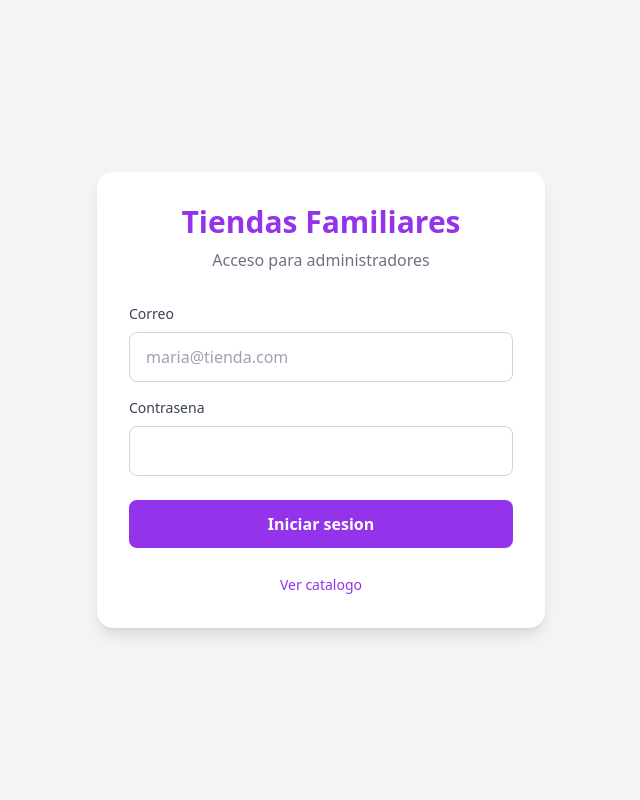
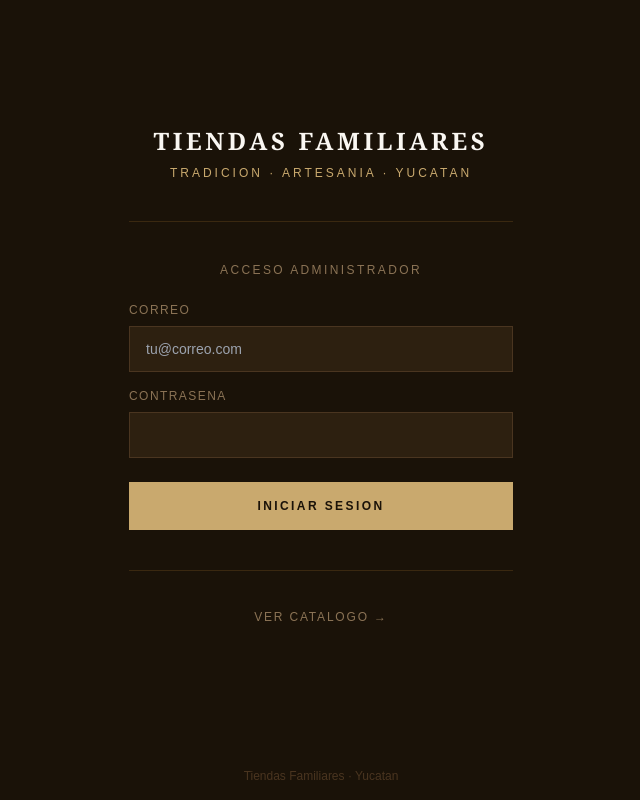
Before and after one commit to dcsworkout/proyecto-ecommerce, a Nuxt app in the folder frontend/: page /login in a window 1280 px wide. Shown: the whole page, without its empty margins (319-959 px from the left). Built offline with nearby package versions, Linux system fonts and the light colour scheme; no server answers.

Commit message:
Login page luxury rebrand - dark theme with gold accents

```diff
--- a/frontend/app/pages/login.vue
+++ b/frontend/app/pages/login.vue
@@ -1,33 +1,54 @@
 <template>
-  <div class="min-h-screen bg-gray-100 flex items-center justify-center">
-    <div class="bg-white rounded-2xl shadow-lg p-8 w-full max-w-md">
-      <div class="text-center mb-8">
-        <h1 class="text-3xl font-bold text-purple-600">Tiendas Familiares</h1>
-        <p class="text-gray-500 mt-2">Acceso para administradores</p>
+  <div class="min-h-screen flex flex-col" style="background: #1A1208;">
+    <div class="flex-1 flex items-center justify-center p-6">
+      <div class="w-full max-w-sm">
+        <div class="text-center mb-10">
+          <h1 class="text-2xl font-bold tracking-widest uppercase mb-2" style="color: #FAF7F2; font-family: Georgia, serif; letter-spacing: 0.15em;">TIENDAS FAMILIARES</h1>
+          <p class="text-xs tracking-widest uppercase" style="color: #C9A96E; font-family: sans-serif; letter-spacing: 0.25em;">TRADICION · ARTESANIA · YUCATAN</p>
         </div>
-      <div v-if="error" class="bg-red-50 border border-red-200 text-red-700 px-4 py-3 rounded-lg mb-6">
+
+        <div style="border-top: 1px solid #3A2810; border-bottom: 1px solid #3A2810; padding: 2.5rem 0; margin-bottom: 2rem;">
+          <p class="text-xs tracking-widest uppercase text-center mb-6" style="color: #8B7355; font-family: sans-serif; letter-spacing: 0.2em;">Acceso Administrador</p>
+
+          <div v-if="error" class="mb-4 px-4 py-3 text-sm text-center" style="background: #2D1A0E; color: #E8A87C; font-family: sans-serif; border: 1px solid #5C3010;">
             {{ error }}
           </div>
-      <form @submit.prevent="handleLogin">
+
           <div class="mb-4">
-          <label class="block text-sm font-medium text-gray-700 mb-2">Correo</label>
-          <input v-model="email" type="email" required placeholder="maria@tienda.com"
-            class="w-full px-4 py-3 border border-gray-300 rounded-lg focus:ring-2 focus:ring-purple-500 outline-none" />
+            <label class="block text-xs tracking-widest uppercase mb-2" style="color: #8B7355; font-family: sans-serif; letter-spacing: 0.12em;">Correo</label>
+            <input v-model="email" type="email" required placeholder="tu@correo.com"
+              class="w-full px-4 py-3 text-sm focus:outline-none"
+              style="background: #2D2010; border: 1px solid #4A3520; color: #FAF7F2; font-family: sans-serif;"
+              @keyup.enter="handleLogin" />
           </div>
+
           <div class="mb-6">
-          <label class="block text-sm font-medium text-gray-700 mb-2">Contrasena</label>
+            <label class="block text-xs tracking-widest uppercase mb-2" style="color: #8B7355; font-family: sans-serif; letter-spacing: 0.12em;">Contrasena</label>
             <input v-model="password" type="password" required
-            class="w-full px-4 py-3 border border-gray-300 rounded-lg focus:ring-2 focus:ring-purple-500 outline-none" />
+              class="w-full px-4 py-3 text-sm focus:outline-none"
+              style="background: #2D2010; border: 1px solid #4A3520; color: #FAF7F2; font-family: sans-serif;"
+              @keyup.enter="handleLogin" />
           </div>
-        <button type="submit" :disabled="loading"
-          class="w-full bg-purple-600 text-white py-3 rounded-lg font-semibold hover:bg-purple-700 disabled:opacity-50">
-          {{ loading ? 'Cargando...' : 'Iniciar sesion' }}
+
+          <button @click="handleLogin" :disabled="loading"
+            class="w-full py-4 text-xs tracking-widest uppercase transition disabled:opacity-50 active:scale-95"
+            style="background: #C9A96E; color: #1A1208; font-family: sans-serif; letter-spacing: 0.2em; font-weight: 600;">
+            {{ loading ? 'Iniciando...' : 'Iniciar Sesion' }}
           </button>
-      </form>
-      <div class="mt-6 text-center">
-        <a href="/" class="text-sm text-purple-600 hover:underline">Ver catalogo</a>
+        </div>
+
+        <div class="text-center">
+          <a href="/" class="text-xs tracking-widest uppercase transition hover:text-amber-400"
+            style="color: #8B7355; font-family: sans-serif; letter-spacing: 0.15em;">
+            Ver Catalogo →
+          </a>
         </div>
       </div>
+    </div>
+
+    <footer class="text-center py-4">
+      <p class="text-xs" style="color: #4A3520; font-family: sans-serif;">Tiendas Familiares · Yucatan</p>
+    </footer>
   </div>
 </template>
 <script setup>
```
Lines whose indentation alone changed are shown as unchanged.
